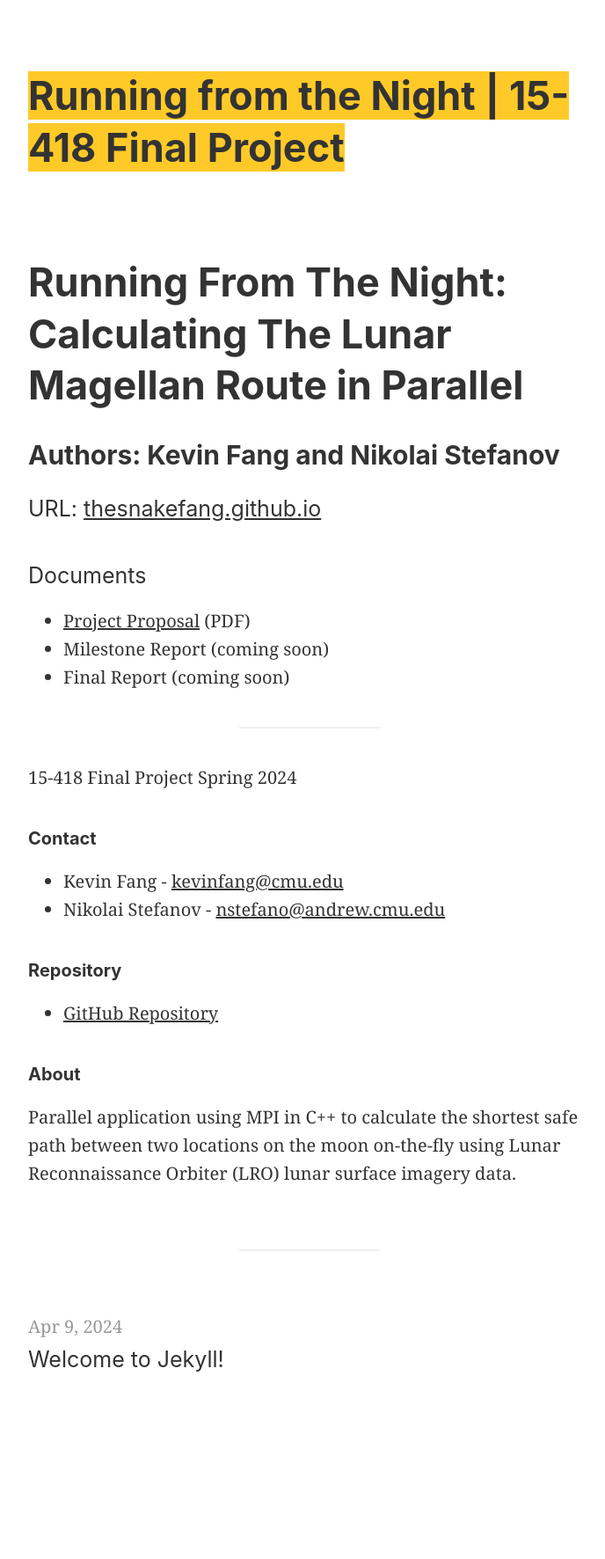
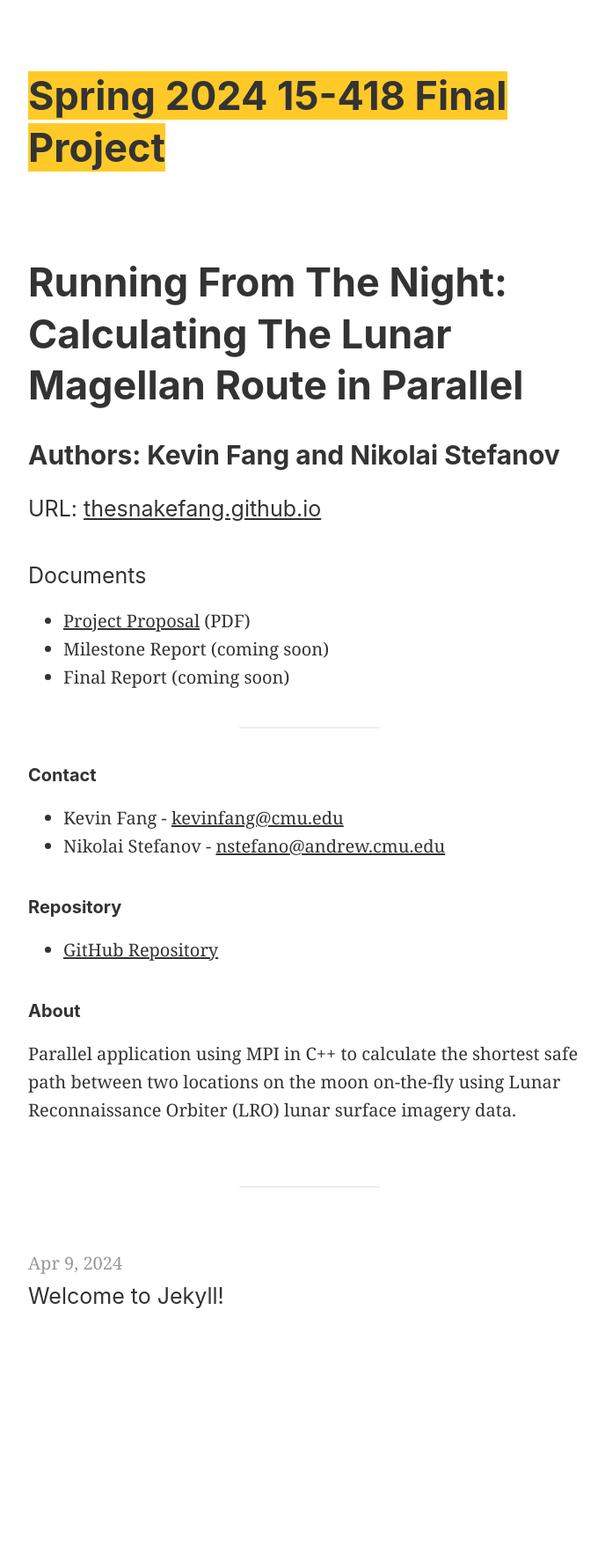
Before and after one commit to TheSnakeFang/TheSnakeFang.github.io, a Jekyll site: the page built from README.md, in a window 1280 px wide. Shown: the whole page at 88% size, without its empty margins (288-976 px from the left). Built offline with Jekyll 4.4.1, drawn with Linux system fonts in a browser that asks for light colours; our own code applies the rules of GitHub Pages for plain Markdown files; comment, search, counter and statistics services are not loaded; after the commit the page ends 1700 px from its top, so only the background shows below that.

```diff
--- a/README.md
+++ b/README.md
@@ -12,8 +12,6 @@
 
 ---
 
-15-418 Final Project Spring 2024
-
 #### Contact
 
 - Kevin Fang - [kevinfang@cmu.edu](mailto:kevinfang@cmu.edu)
--- a/_config.yml
+++ b/_config.yml
@@ -2,7 +2,7 @@
 # Customize Options: Must Change
 #
 # Title:
-title: Running from the Night | 15-418 Final Project
+title: Spring 2024 15-418 Final Project
 # Where the page will be deployed.
 # If it's https://foo.com/bar, just write "https://foo.com"
 url: "https://thesnakefang.github.io/"
```
